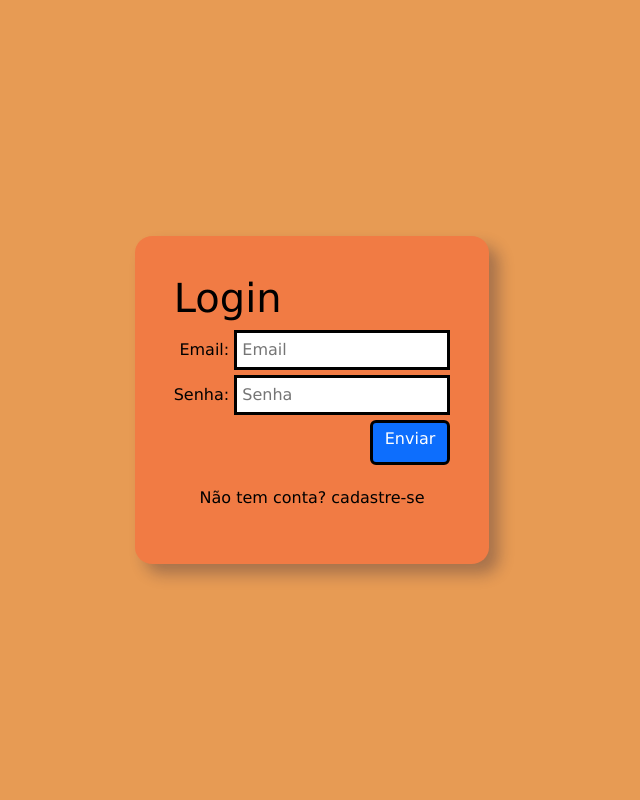
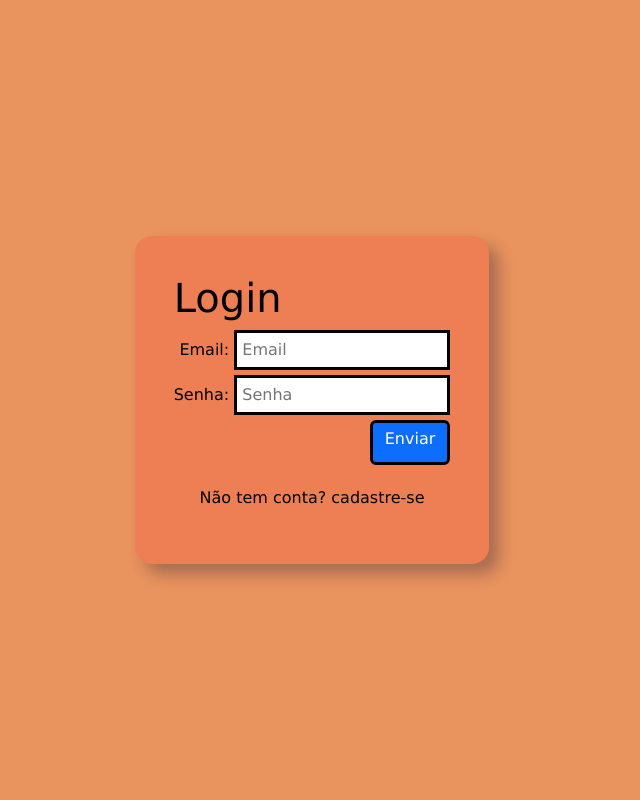
Before and after one commit to danielfalves-angel/SA-SESI, a PHP site: page /index.html in a window 1280 px wide. Shown: the whole page, without its empty margins (328-968 px from the left). Run offline with PHP 8.4, Linux system fonts and the light colour scheme.

Commit message:
ref - correção de cores

```diff
--- a/assets/styles/style.css
+++ b/assets/styles/style.css
@@ -1,6 +1,6 @@
 :root {
-  --cor-fundo: #e79b54;
-  --cor-fundo-2: #f17b44;
+  --cor-fundo: #e9935e;
+  --cor-fundo-2: #EE7E54;
   --cor-forms: #e79b54;
   --cor-texto: #000000;
   --cor-erro: #ff0000;
```
